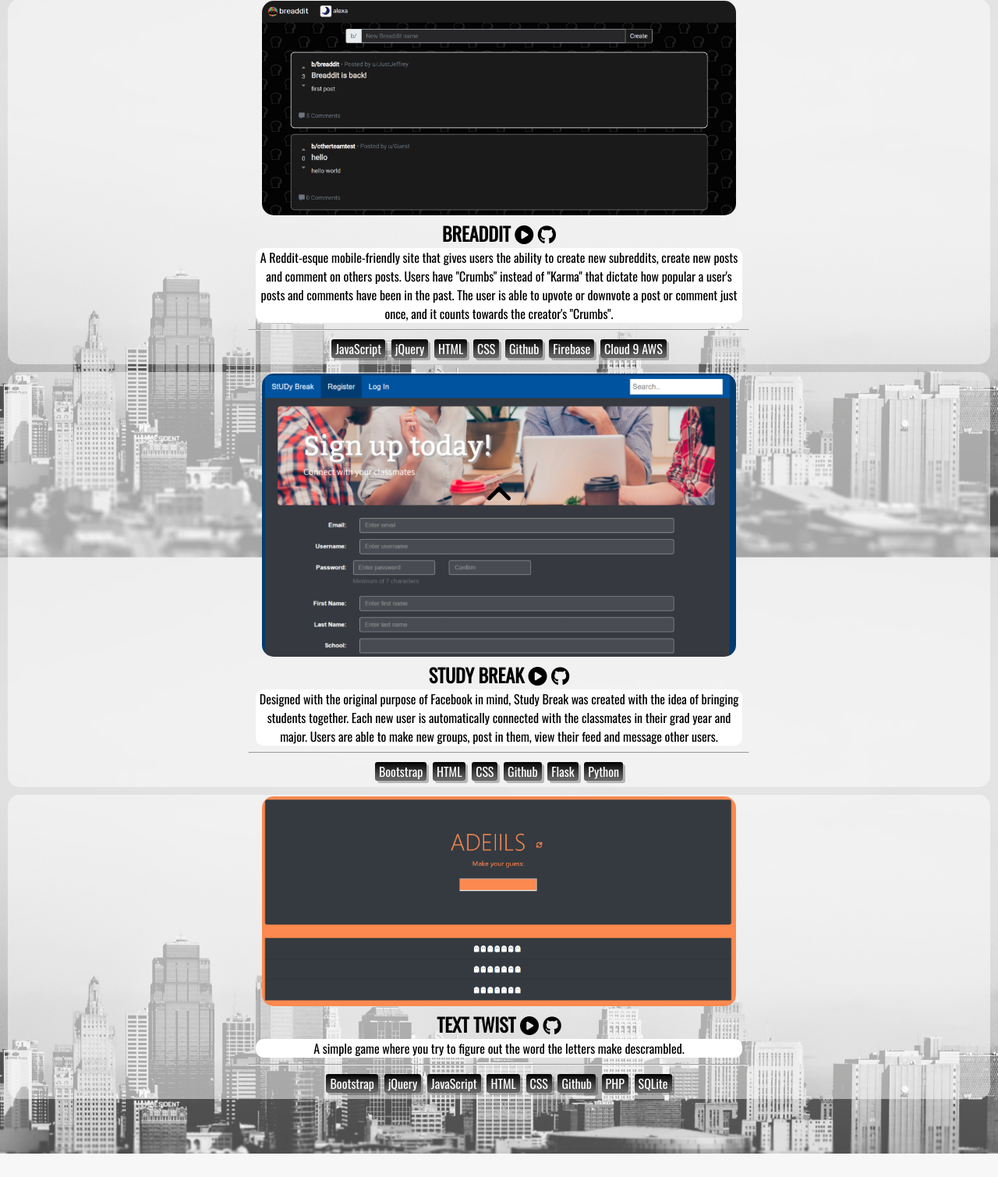
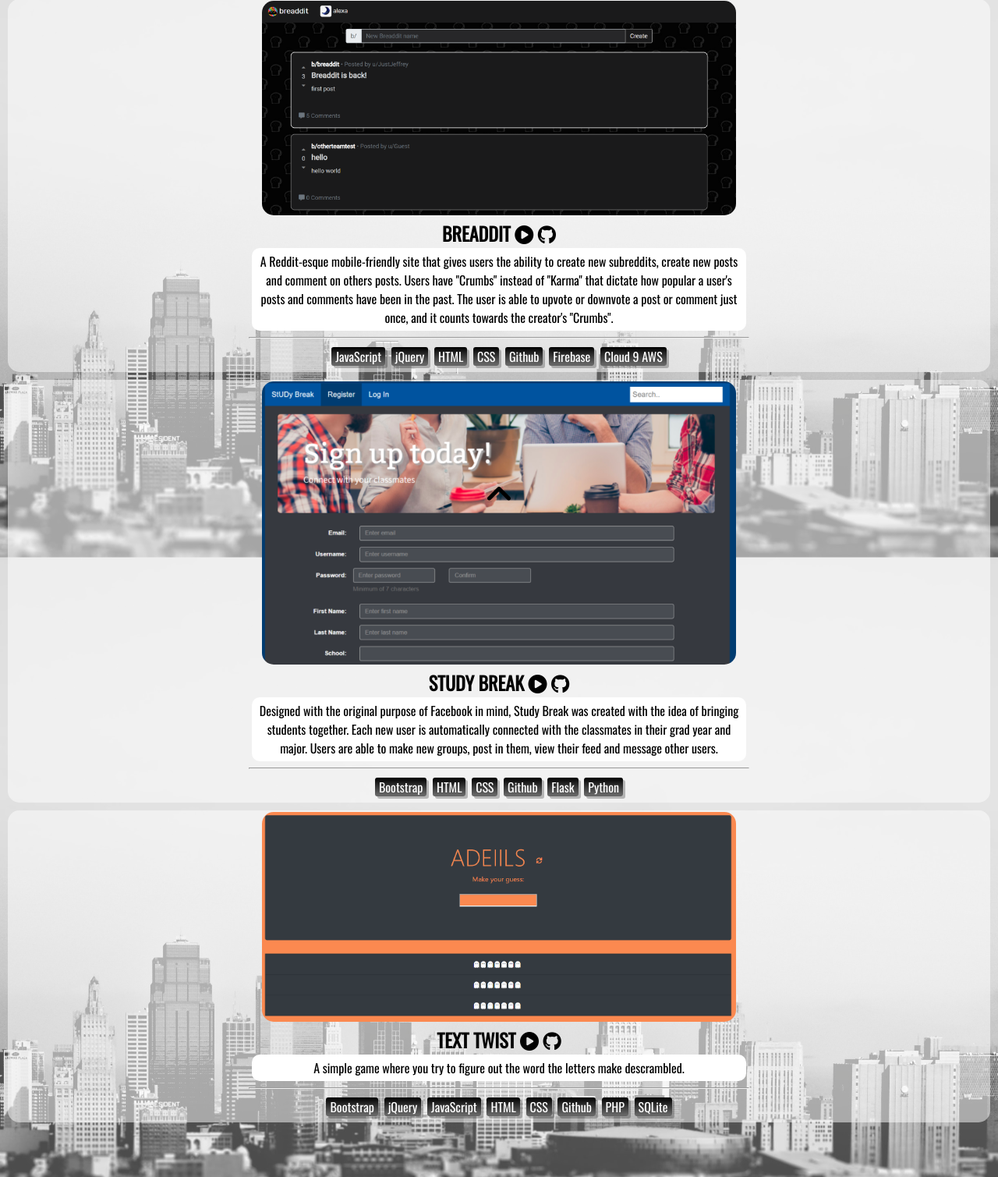
Before and after one commit to alexalrobinson/portfolio, a PHP site: page / in a window 1280 px wide. Shown: the part 139-1648 px from the top of the page at 78% size. Before the commit the page ends 1618 px from the top, so only its background shows below. Run offline with PHP 8.4, Linux system fonts and the light colour scheme; some libraries are stand-ins or nearby versions.

Commit message:
Update main.css

```diff
--- a/main.css
+++ b/main.css
@@ -120,5 +120,5 @@ p {
 .description {
     background: white;
     border-radius: 10px;
-    padding: 5px auto;
+    padding: 5px 5px;
 }
```
